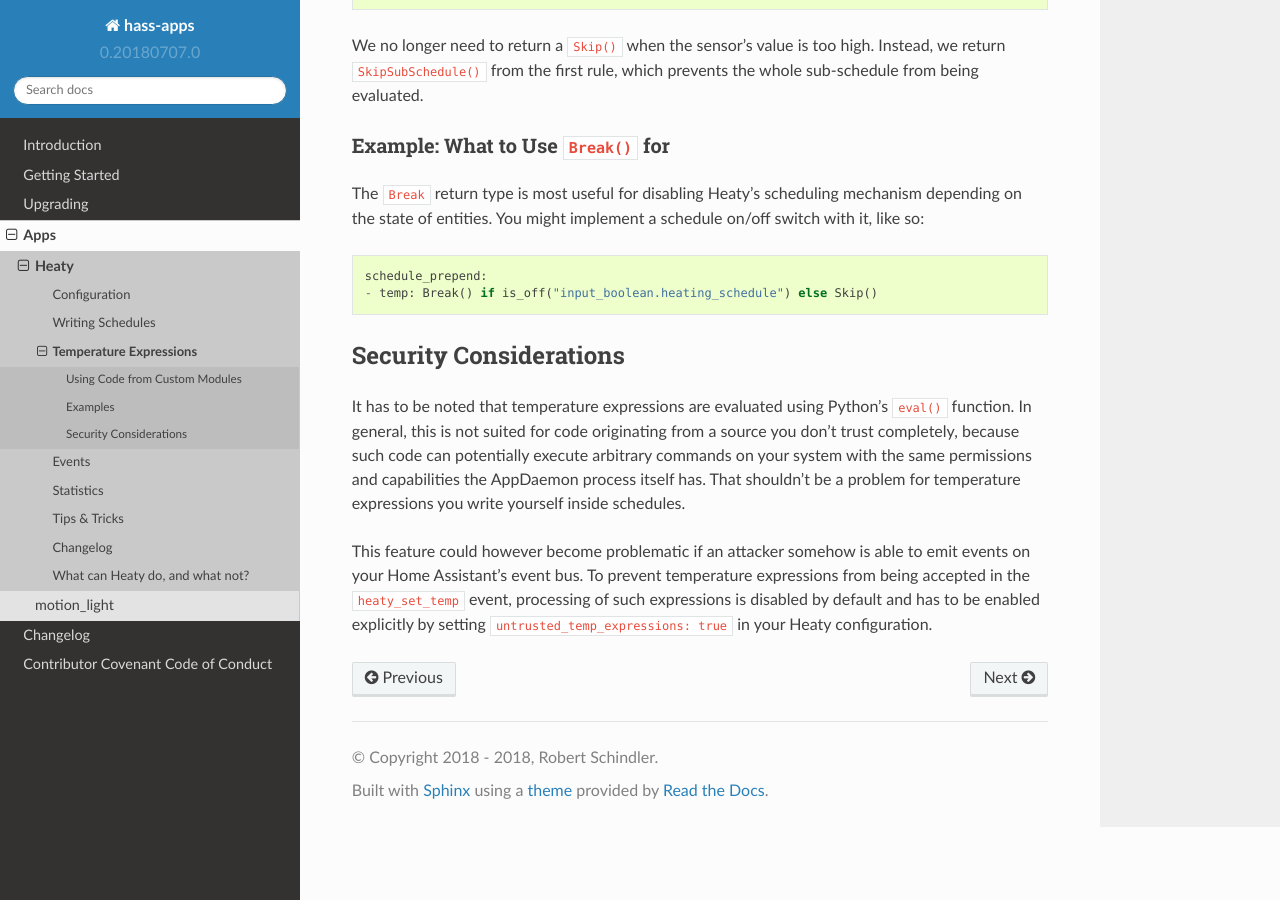
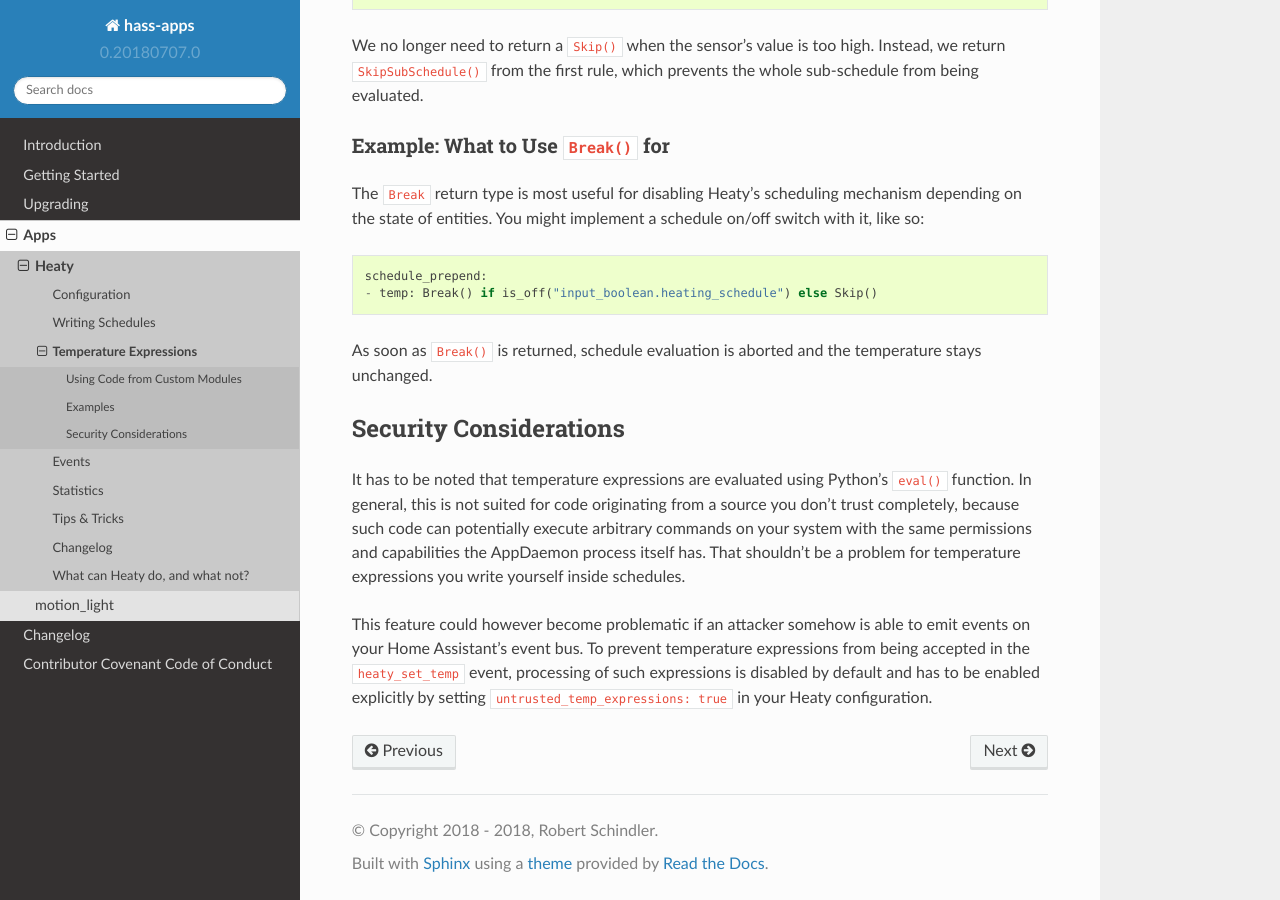
Before and after one commit to bob1de/hass-apps, a Sphinx documentation site: the page built from docs/apps/heaty/temperature-expressions.rst, in a window 1280 px wide and 900 px high, scrolled down 6377 px. Built offline with Sphinx 7.4.7 and the Read the Docs theme 2.0.0, drawn with Linux system fonts in a browser that asks for light colours.

Commit message:
[heaty] Improved example for using the Break result type in docs

```diff
--- a/docs/apps/heaty/temperature-expressions.rst
+++ b/docs/apps/heaty/temperature-expressions.rst
@@ -355,6 +355,9 @@ implement a schedule on/off switch with it, like so:
     schedule_prepend:
     - temp: Break() if is_off("input_boolean.heating_schedule") else Skip()
 
+As soon as ``Break()`` is returned, schedule evaluation is aborted and
+the temperature stays unchanged.
+
 
 Security Considerations
 -----------------------
```
